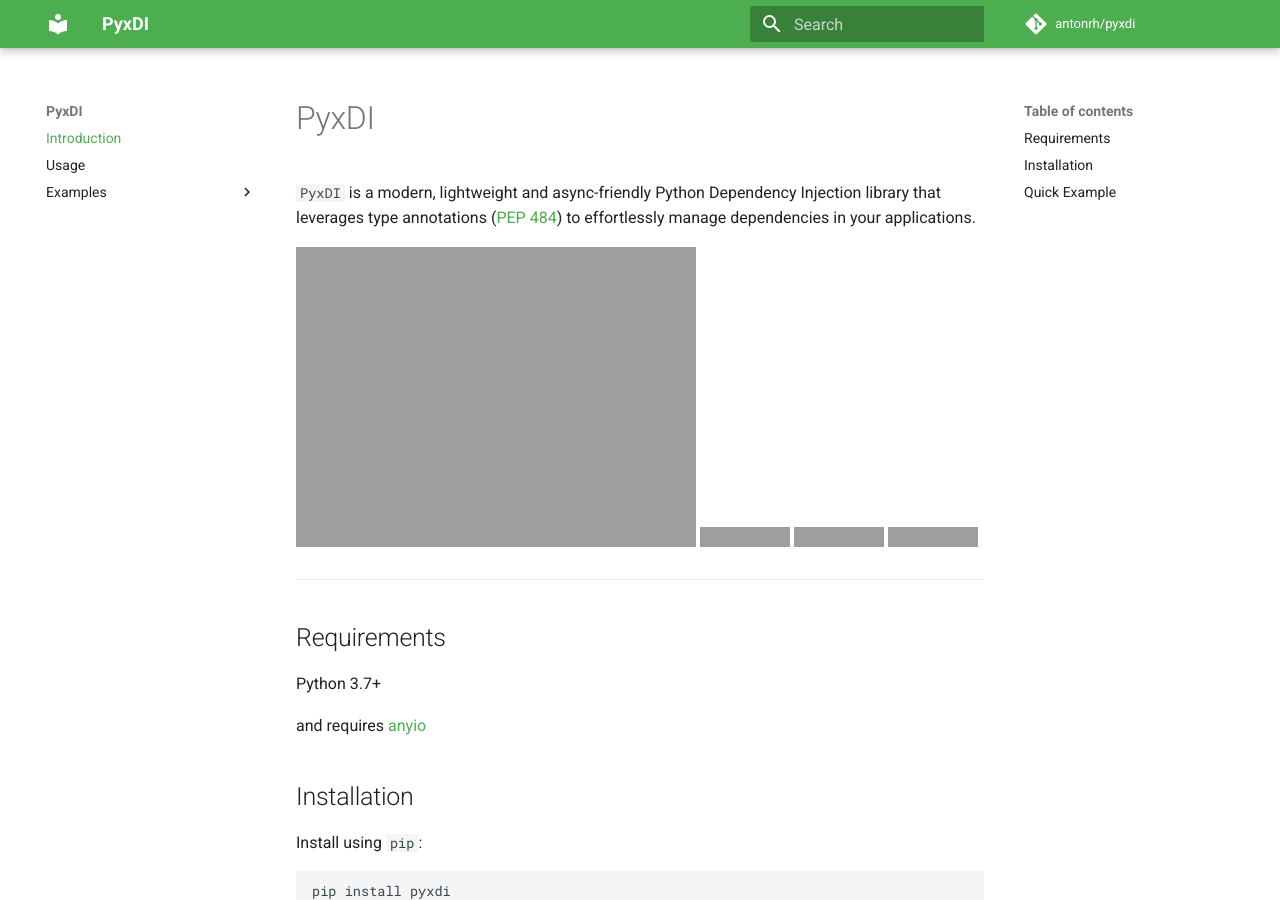
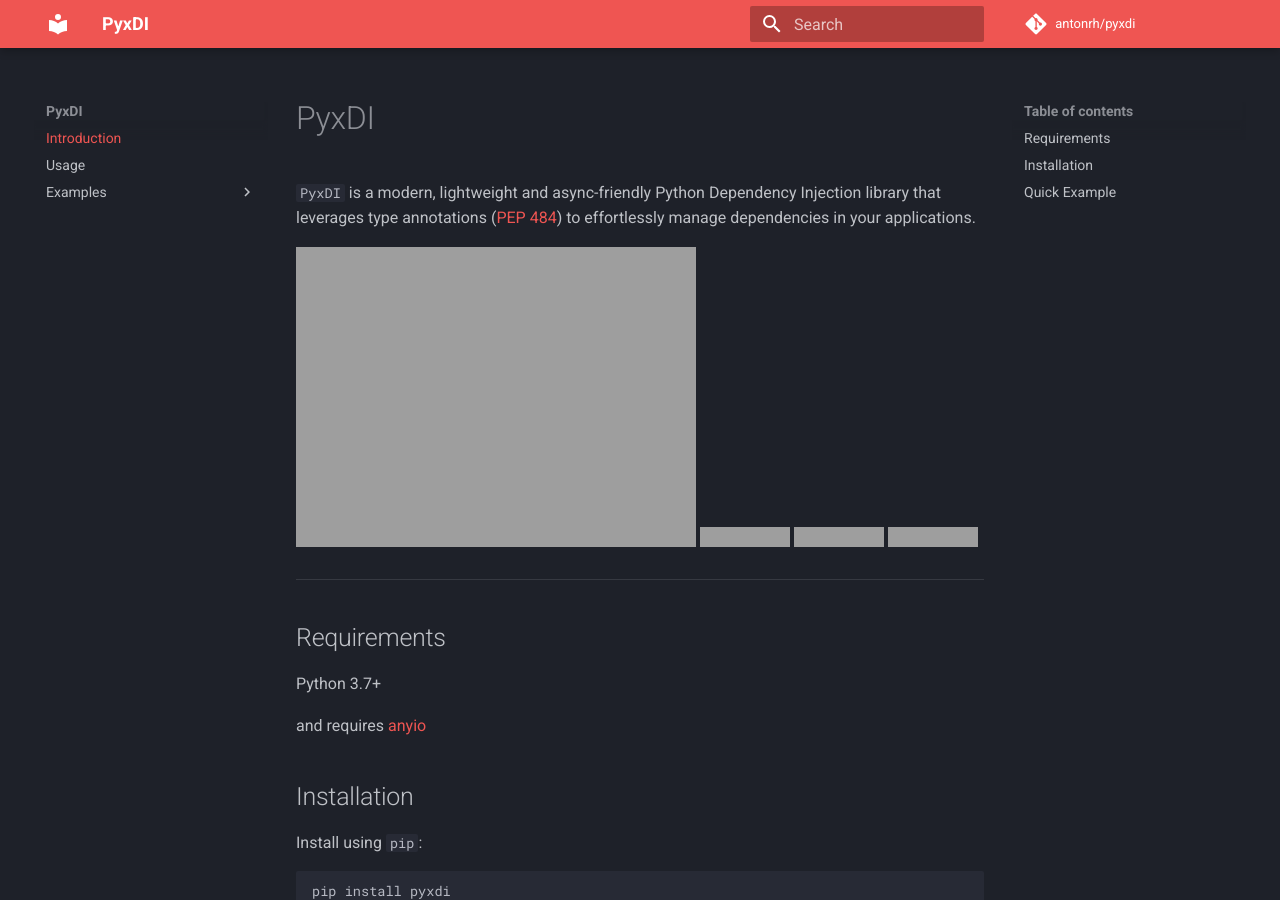
Before and after one commit to antonrh/anydi, an MkDocs documentation site: the page built from docs/index.md, in a window 1280 px wide and 900 px high. Built offline with MkDocs 1.6.1 and Material for MkDocs 9.7.7, drawn with Linux system fonts in a browser that asks for light colours; comment, search, counter and statistics services are not loaded; grey boxes are pictures that could not be loaded.

Commit message:
Update mkdocs scheme

```diff
--- a/mkdocs.yml
+++ b/mkdocs.yml
@@ -6,8 +6,8 @@ site_url: https://github.com/antonrh/pyxdi
 theme:
   name: material
   palette:
-    scheme: default
-    primary: green
+    - scheme: slate
+      primary: red
 
 repo_name: antonrh/pyxdi
 repo_url: https://github.com/antonrh/pyxdi
```
